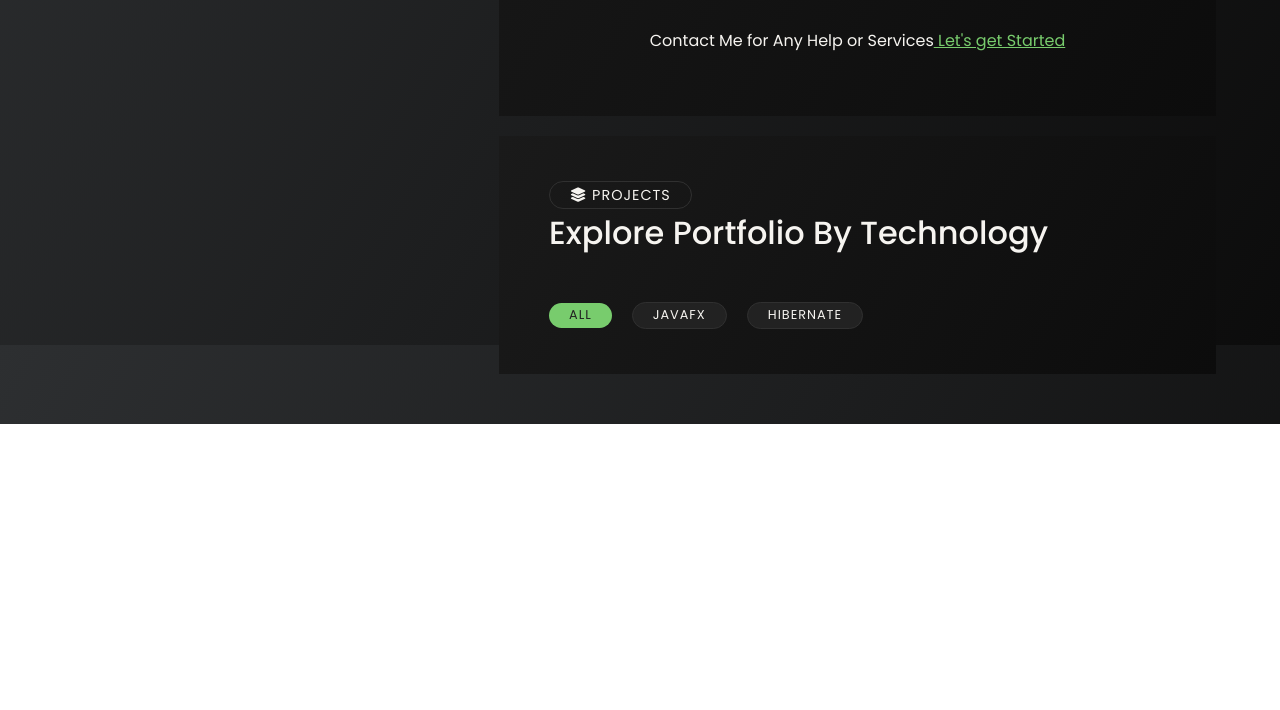
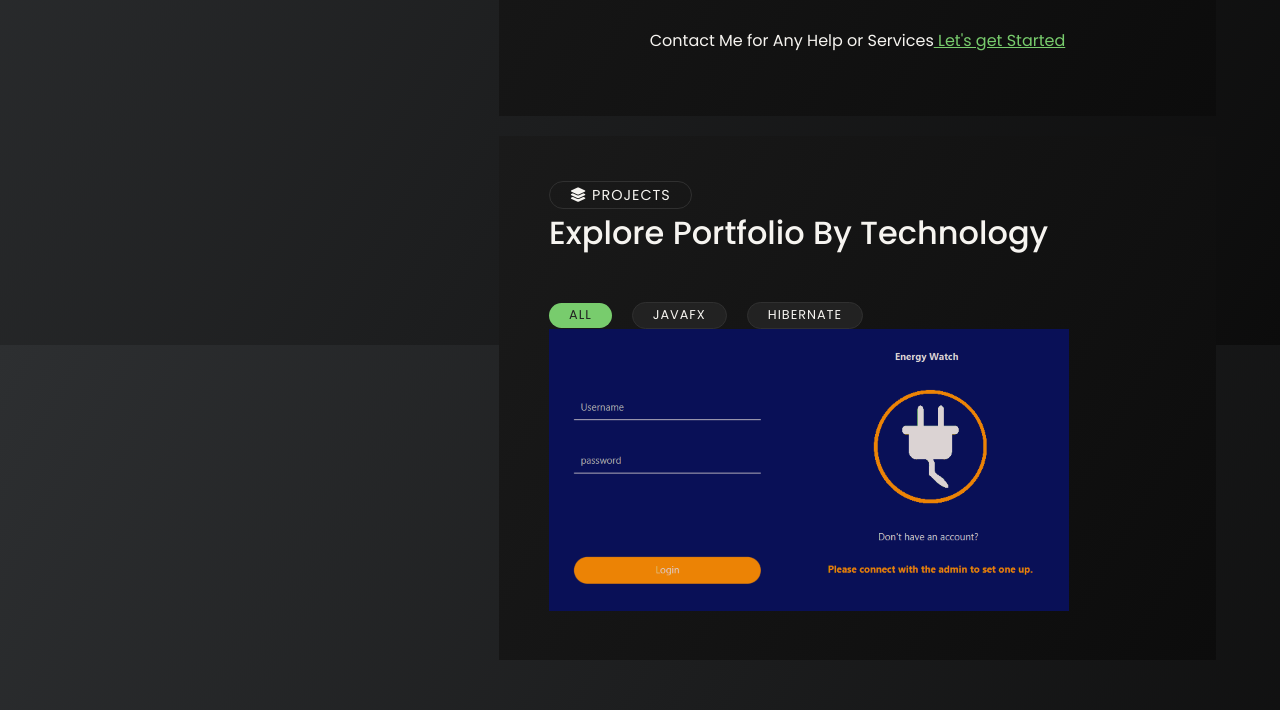
Before and after one commit to Chamith-Bhanuka/my-portfolio-new, a plain HTML site: page index.html in a window 1280 px wide. Shown: the part 1255-1965 px from the top of the page. Before the commit the page ends 1679 px from the top, so only its background shows below. Drawn offline with Linux system fonts and the light colour scheme.

Commit message:
add project container image and text

```diff
--- a/index.html
+++ b/index.html
@@ -235,7 +235,15 @@
 
             <!--project container-->
             <div class="project-container">
-
+                <!--project box-->
+                <a href="#" class="project-box" data-category="JavaFX">
+                    <!--image-->
+                    <div class="project-box-img">
+                        <img src="assets/images/project1.png" alt="project-image">
+                    </div>
+                    <!--text-->
+                    <div class="project-box-text-container"></div>
+                </a>
             </div>
 
         </section>
```
Also changed, not shown: assets/images/project1.png (added).
